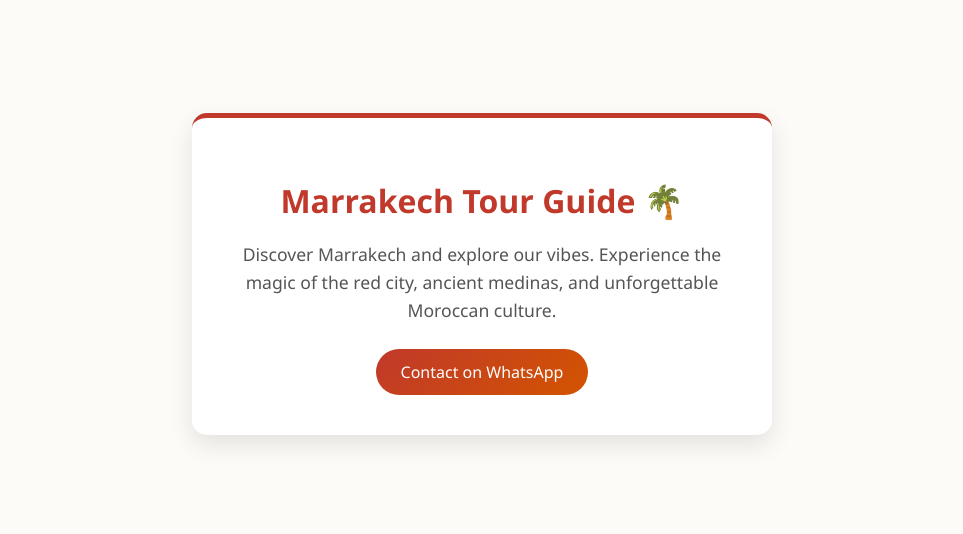
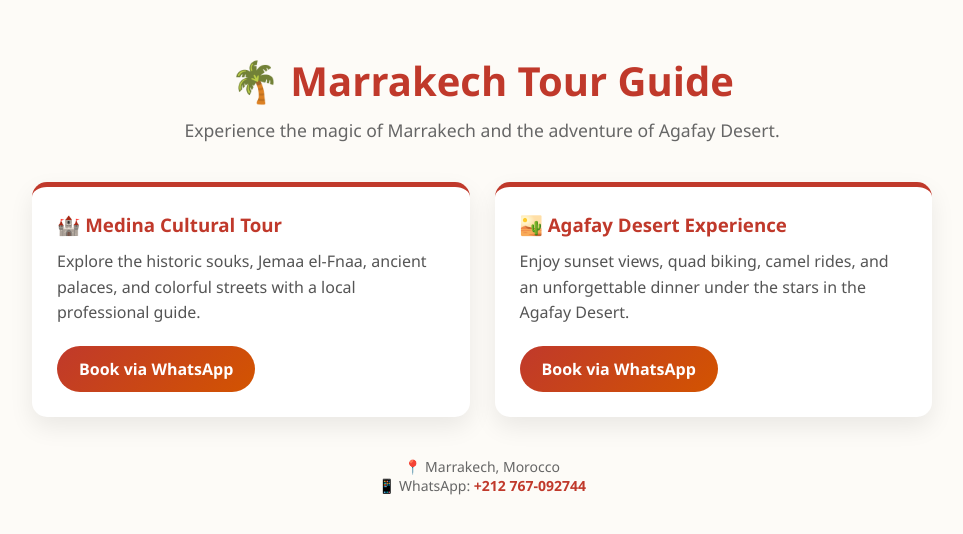
Before and after one commit to noureddineroukeibi/marrakech-tour-guide, a plain HTML site: page index.html in a window 1280 px wide. Shown: the part 126-660 px from the top of the page, without its empty margins (158-1121 px from the left). Drawn offline with Linux system fonts and the light colour scheme.

Commit message:
Revise title and enhance layout for tour guide
Updated the title and improved styling for the layout and cards. Added Agafay Desert experience details.

```diff
--- a/index.html
+++ b/index.html
@@ -3,7 +3,8 @@
 <head>
     <meta charset="UTF-8">
     <meta name="viewport" content="width=device-width, initial-scale=1.0">
-    <title>Marrakech Tour Guide</title>
+    <title>Marrakech & Agafay Tour Guide</title>
+
     <style>
         :root {
             --primary-color: #c0392b;
@@ -12,66 +13,165 @@
             --text-color: #2c3e50;
         }
 
+        * {
+            margin: 0;
+            padding: 0;
+            box-sizing: border-box;
+        }
+
         body {
-            font-family: 'Segoe UI', Tahoma, Geneva, Verdana, sans-serif;
+            font-family: "Segoe UI", Tahoma, Geneva, Verdana, sans-serif;
             background-color: var(--bg-color);
             color: var(--text-color);
-            margin: 0;
-            padding: 0;
+            padding: 20px;
+            min-height: 100vh;
             display: flex;
             justify-content: center;
             align-items: center;
-            height: 100vh;
         }
 
-        .card {
-            background: white;
-            padding: 40px;
-            border-radius: 15px;
-            box-shadow: 0 10px 25px rgba(0,0,0,0.1);
+        .container {
+            max-width: 900px;
+            width: 100%;
             text-align: center;
-            max-width: 500px;
-            border-top: 5px solid var(--primary-color);
         }
 
         h1 {
             color: var(--primary-color);
-            margin-bottom: 15px;
-            font-size: 2rem;
+            font-size: 2.5rem;
+            margin-bottom: 10px;
         }
 
-        p {
+        .subtitle {
             font-size: 1.1rem;
+            color: #666;
+            margin-bottom: 40px;
+        }
+
+        .cards-grid {
+            display: grid;
+            grid-template-columns: repeat(auto-fit, minmax(280px, 1fr));
+            gap: 25px;
+        }
+
+        .card {
+            background: #fff;
+            padding: 25px;
+            border-radius: 15px;
+            text-align: left;
+            border-top: 5px solid var(--primary-color);
+            box-shadow: 0 10px 25px rgba(0,0,0,0.08);
+            transition: transform 0.3s ease, box-shadow 0.3s ease;
+        }
+
+        .card:hover {
+            transform: translateY(-5px);
+            box-shadow: 0 15px 35px rgba(0,0,0,0.12);
+        }
+
+        .card h3 {
+            color: var(--primary-color);
+            margin-bottom: 12px;
+        }
+
+        .card p {
             color: #555;
             line-height: 1.6;
-            margin-bottom: 25px;
+            margin-bottom: 20px;
         }
 
         .btn {
-            background: linear-gradient(135deg, var(--primary-color), var(--secondary-color));
+            display: inline-block;
+            background: linear-gradient(
+                135deg,
+                var(--primary-color),
+                var(--secondary-color)
+            );
             color: white;
-            padding: 12px 25px;
-            border: none;
-            border-radius: 25px;
-            font-size: 1rem;
-            cursor: pointer;
             text-decoration: none;
-            display: inline-block;
-            transition: transform 0.2s, box-shadow 0.2s;
+            padding: 12px 22px;
+            border-radius: 30px;
+            font-weight: 600;
+            transition: all 0.3s ease;
         }
 
         .btn:hover {
-            transform: translateY(-2px);
-            box-shadow: 0 5px 15px rgba(192, 57, 43, 0.4);
+            transform: scale(1.05);
+        }
+
+        footer {
+            margin-top: 40px;
+            color: #666;
+            font-size: 14px;
+        }
+
+        footer a {
+            color: var(--primary-color);
+            text-decoration: none;
+            font-weight: bold;
         }
     </style>
 </head>
 <body>
 
-    <div class="card">
-        <h1>Marrakech Tour Guide 🌴</h1>
-        <p>Discover Marrakech and explore our vibes. Experience the magic of the red city, ancient medinas, and unforgettable Moroccan culture.</p>
-        <a href="https://wa.me/212767092744?text=Hello,%20I%20want%20to%20explore%20Marrakech%20tours!" class="btn" target="_blank">Contact on WhatsApp</a>
+    <div class="container">
+
+        <h1>🌴 Marrakech Tour Guide</h1>
+
+        <p class="subtitle">
+            Experience the magic of Marrakech and the adventure of Agafay Desert.
+        </p>
+
+        <div class="cards-grid">
+
+            <div class="card">
+                <h3>🏰 Medina Cultural Tour</h3>
+
+                <p>
+                    Explore the historic souks, Jemaa el-Fnaa,
+                    ancient palaces, and colorful streets with
+                    a local professional guide.
+                </p>
+
+                <a
+                    href="https://wa.me/212767092744?text=Hello%2C%20I%20want%20to%20book%20the%20Medina%20Cultural%20Tour."
+                    class="btn"
+                    target="_blank"
+                    rel="noopener noreferrer">
+                    Book via WhatsApp
+                </a>
+            </div>
+
+            <div class="card">
+                <h3>🏜️ Agafay Desert Experience</h3>
+
+                <p>
+                    Enjoy sunset views, quad biking, camel rides,
+                    and an unforgettable dinner under the stars
+                    in the Agafay Desert.
+                </p>
+
+                <a
+                    href="https://wa.me/212767092744?text=Hello%2C%20I%20want%20to%20book%20the%20Agafay%20Desert%20Experience."
+                    class="btn"
+                    target="_blank"
+                    rel="noopener noreferrer">
+                    Book via WhatsApp
+                </a>
+            </div>
+
+        </div>
+
+        <footer>
+            <p>📍 Marrakech, Morocco</p>
+            <p>
+                📱 WhatsApp:
+                <a href="https://wa.me/212767092744" target="_blank">
+                    +212 767-092744
+                </a>
+            </p>
+        </footer>
+
     </div>
 
 </body>
```
